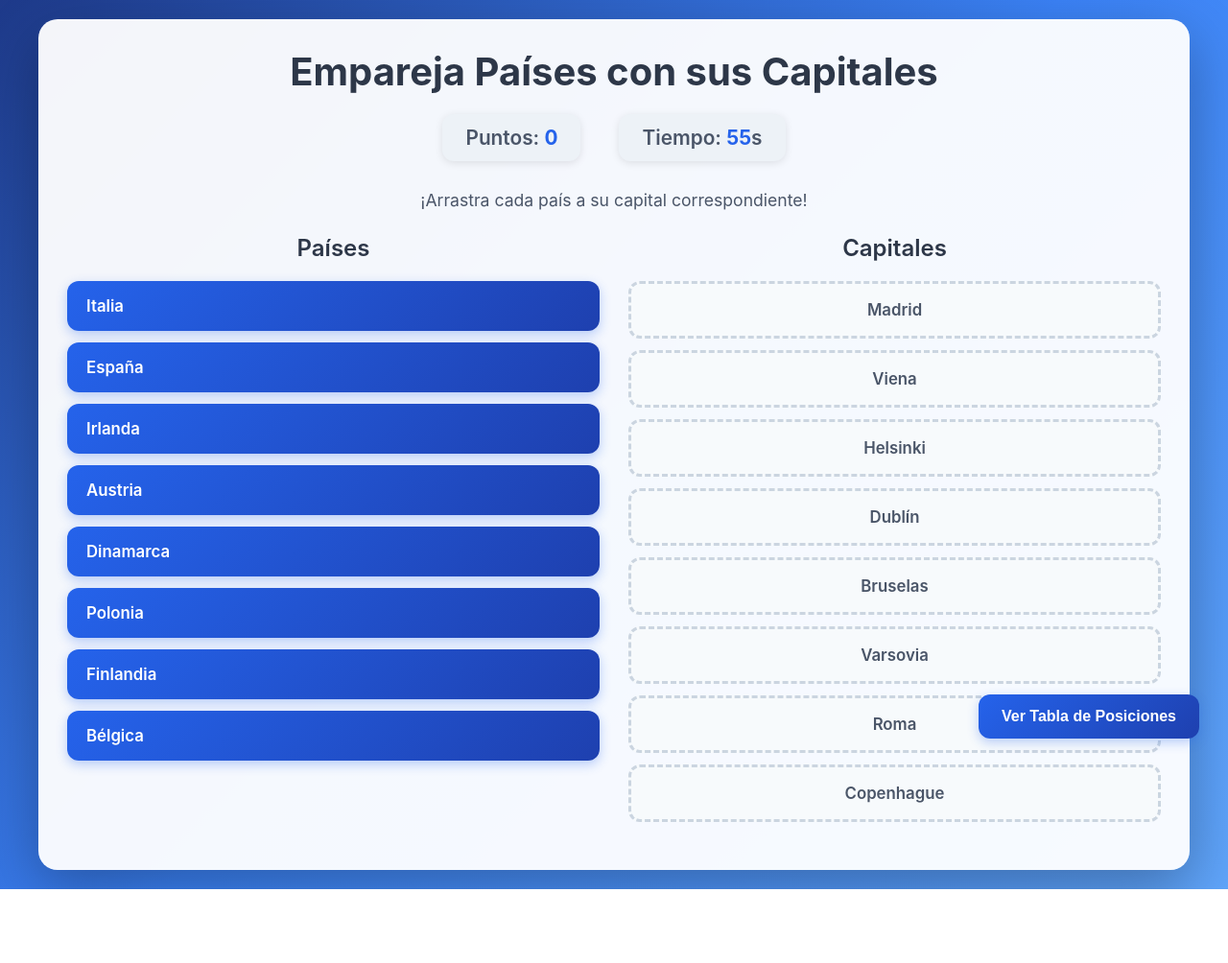
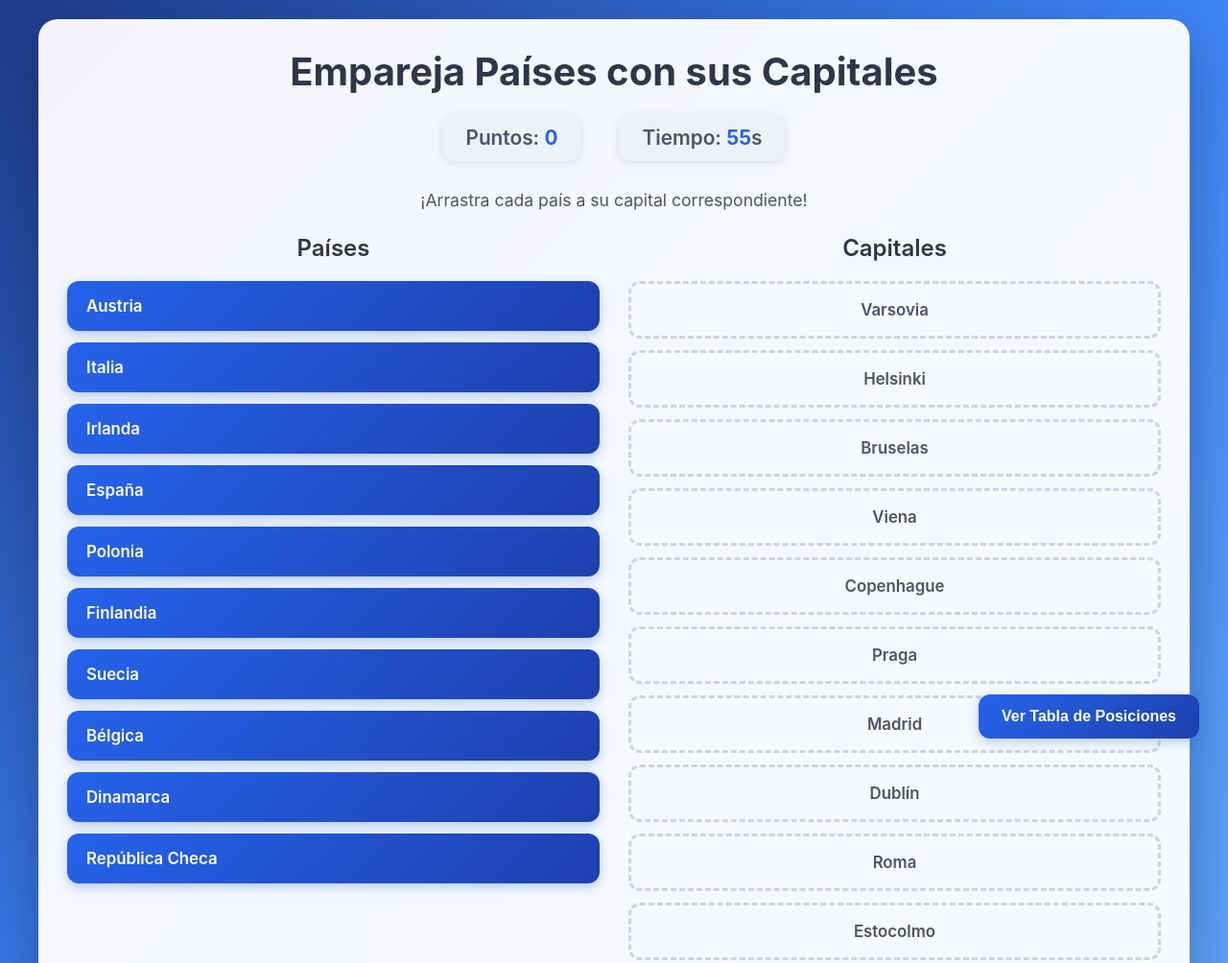
Before and after one commit to CEGJujuy/WCExplorer, a website built with Vite: page index.html in a window 1280 px wide. Shown: the top 1004 px of the page at 96% size. Before the commit the page ends 927 px from the top, so only its background shows below. Built offline with nearby package versions, Linux system fonts and the light colour scheme; no server answers.

Commit message:
Updated index.html

```diff
--- a/dragDropHandler.js
+++ b/dragDropHandler.js
@@ -1,41 +1,40 @@
 export class DragDropHandler {
   constructor() {
     this.draggedElement = null;
-    console.log('DragDropHandler initialized');
   }
 
   makeDraggable(element) {
-    console.log('Making draggable:', element.textContent);
+    element.setAttribute('draggable', 'true');
+
     element.addEventListener('dragstart', (e) => {
-      console.log('Drag started:', element.textContent);
       this.draggedElement = element;
       element.classList.add('dragging');
       e.dataTransfer.effectAllowed = 'move';
-      e.dataTransfer.setData('text/html', element.innerHTML);
+      e.dataTransfer.setData('text/plain', element.dataset.country);
     });
 
     element.addEventListener('dragend', () => {
-      console.log('Drag ended');
       element.classList.remove('dragging');
     });
   }
 
   makeDroppable(dropZone, onDropCallback) {
-    console.log('Making droppable:', dropZone.textContent);
     dropZone.addEventListener('dragover', (e) => {
       e.preventDefault();
+      e.dataTransfer.dropEffect = 'move';
       if (!dropZone.classList.contains('correct')) {
         dropZone.classList.add('drag-over');
       }
     });
 
-    dropZone.addEventListener('dragleave', () => {
-      dropZone.classList.remove('drag-over');
+    dropZone.addEventListener('dragleave', (e) => {
+      if (e.target === dropZone) {
+        dropZone.classList.remove('drag-over');
+      }
     });
 
     dropZone.addEventListener('drop', (e) => {
       e.preventDefault();
-      console.log('Dropped on:', dropZone.dataset.capital);
       dropZone.classList.remove('drag-over');
 
       if (!this.draggedElement || dropZone.classList.contains('correct')) {
@@ -45,8 +44,6 @@ export class DragDropHandler {
       const countryName = this.draggedElement.dataset.country;
       const capitalName = dropZone.dataset.capital;
 
-      console.log('Country:', countryName, 'Capital:', capitalName);
-
       dropZone.classList.add('filled');
       dropZone.innerHTML = this.draggedElement.innerHTML;
 
--- a/index.html
+++ b/index.html
@@ -24,20 +24,12 @@
       <div class="game-area">
         <div class="countries-column">
           <h2>Países</h2>
-          <div id="countries-list" class="items-list">
-            <div class="country-item" draggable="true">Francia</div>
-            <div class="country-item" draggable="true">Alemania</div>
-            <div class="country-item" draggable="true">Italia</div>
-          </div>
+          <div id="countries-list" class="items-list"></div>
         </div>
 
         <div class="capitals-column">
           <h2>Capitales</h2>
-          <div id="capitals-list" class="drop-zones">
-            <div class="drop-zone">París</div>
-            <div class="drop-zone">Berlín</div>
-            <div class="drop-zone">Roma</div>
-          </div>
+          <div id="capitals-list" class="drop-zones"></div>
         </div>
       </div>
     </div>
--- a/main.js
+++ b/main.js
@@ -4,13 +4,8 @@ import { GameState } from './gameState.js';
 import { DragDropHandler } from './dragDropHandler.js';
 import { LeaderboardManager } from './leaderboardManager.js';
 
-console.log('Main.js loaded successfully!');
-console.log('Game data loaded:', gameData);
-
 const supabaseUrl = import.meta.env.VITE_SUPABASE_URL;
 const supabaseKey = import.meta.env.VITE_SUPABASE_ANON_KEY;
-console.log('Supabase URL:', supabaseUrl);
-console.log('Supabase Key exists:', !!supabaseKey);
 const supabase = createClient(supabaseUrl, supabaseKey);
 
 const gameState = new GameState();
@@ -46,44 +41,29 @@ function shuffleArray(array) {
 }
 
 function initializeGame() {
-  console.log('Initializing game...');
   gameState.reset();
   clearInterval(timerInterval);
 
-  const selectedPairs = shuffleArray(gameData).slice(0, 8);
-  console.log('Selected pairs:', selectedPairs);
+  const selectedPairs = shuffleArray(gameData).slice(0, 10);
 
   gameState.correctAnswers = selectedPairs.reduce((acc, pair) => {
     acc[pair.country] = pair.capital;
     return acc;
   }, {});
 
-  console.log('Countries list element:', elements.countriesList);
-  console.log('Capitals list element:', elements.capitalsList);
-
-  // Limpiar completamente los contenedores
-  while (elements.countriesList.firstChild) {
-    elements.countriesList.removeChild(elements.countriesList.firstChild);
-  }
-  while (elements.capitalsList.firstChild) {
-    elements.capitalsList.removeChild(elements.capitalsList.firstChild);
-  }
+  elements.countriesList.innerHTML = '';
+  elements.capitalsList.innerHTML = '';
 
   const shuffledCountries = shuffleArray(selectedPairs.map(p => p.country));
   const shuffledCapitals = shuffleArray(selectedPairs.map(p => p.capital));
 
-  console.log('Shuffled countries:', shuffledCountries);
-  console.log('Shuffled capitals:', shuffledCapitals);
-
   shuffledCountries.forEach(country => {
     const countryDiv = document.createElement('div');
     countryDiv.className = 'country-item';
-    countryDiv.draggable = true;
     countryDiv.textContent = country;
     countryDiv.dataset.country = country;
     dragDropHandler.makeDraggable(countryDiv);
     elements.countriesList.appendChild(countryDiv);
-    console.log('Added country:', country);
   });
 
   shuffledCapitals.forEach(capital => {
@@ -93,11 +73,7 @@ function initializeGame() {
     dropZone.dataset.capital = capital;
     dragDropHandler.makeDroppable(dropZone, handleDrop);
     elements.capitalsList.appendChild(dropZone);
-    console.log('Added capital:', capital);
   });
-
-  console.log('Total countries added:', elements.countriesList.children.length);
-  console.log('Total capitals added:', elements.capitalsList.children.length);
 
   updateDisplay();
   startTimer();
```
